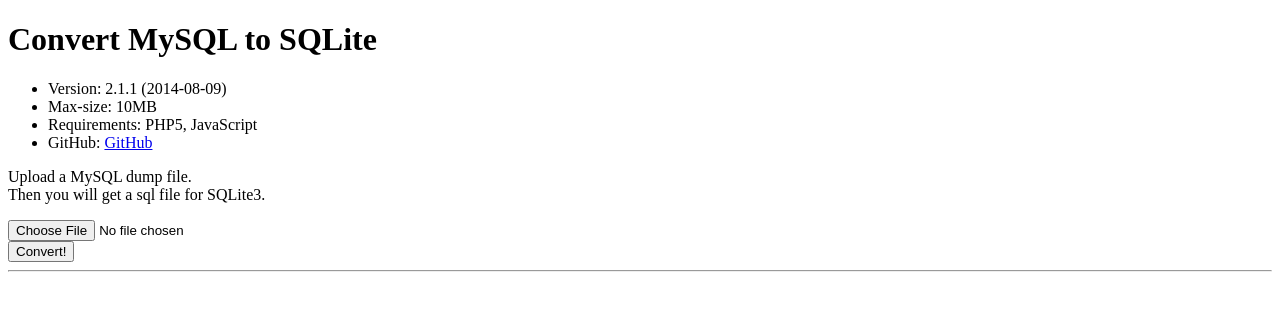
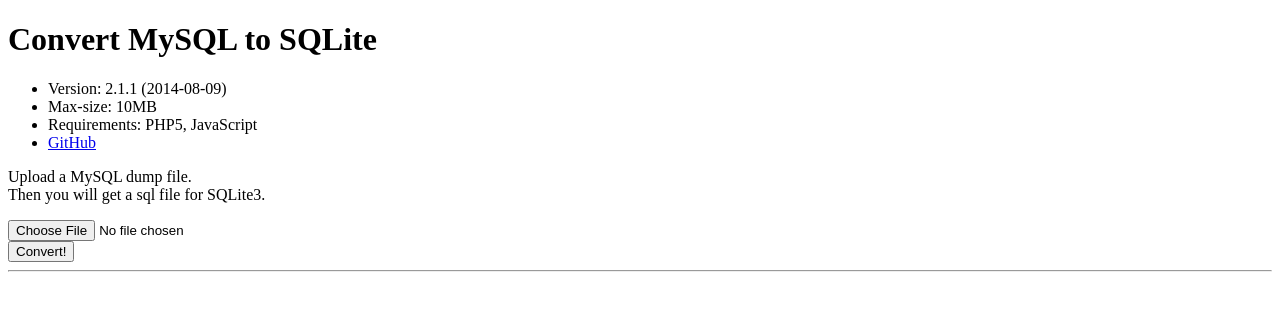
Before and after one commit to sutara79/convert-mysql-to-sqlite, a PHP site: page / in a window 1280 px wide. Shown: the top 311 px of the page. Run offline with PHP 8.4, Linux system fonts and the light colour scheme.

Commit message:
2.1.1+201408091758

```diff
--- a/index.html
+++ b/index.html
@@ -10,7 +10,7 @@
 			<li>Version: 2.1.1 (2014-08-09)</li>
 			<li>Max-size: 10MB</li>
 			<li>Requirements: PHP5, JavaScript</li>
-			<li>GitHub: <a href="//github.com/sutara79/convert-mysql-to-sqlite">GitHub</a></li>
+			<li><a href="//github.com/sutara79/convert-mysql-to-sqlite">GitHub</a></li>
 		</ul>
 		<p>
 			Upload a MySQL dump file.<br>
--- a/src/transfer.php
+++ b/src/transfer.php
@@ -1,4 +1,8 @@
 <?php
+/**
+ * 実際の変換処理
+ */
+
 /**
  * 置換のコールバック関数
  */
```
Also changed, not shown: README.md.
